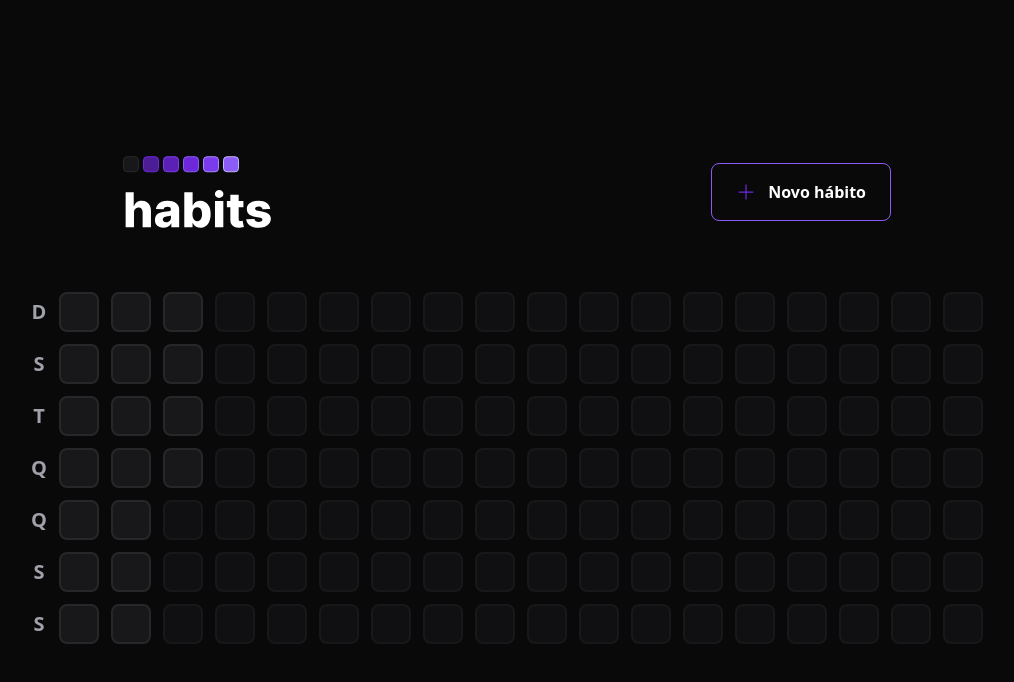
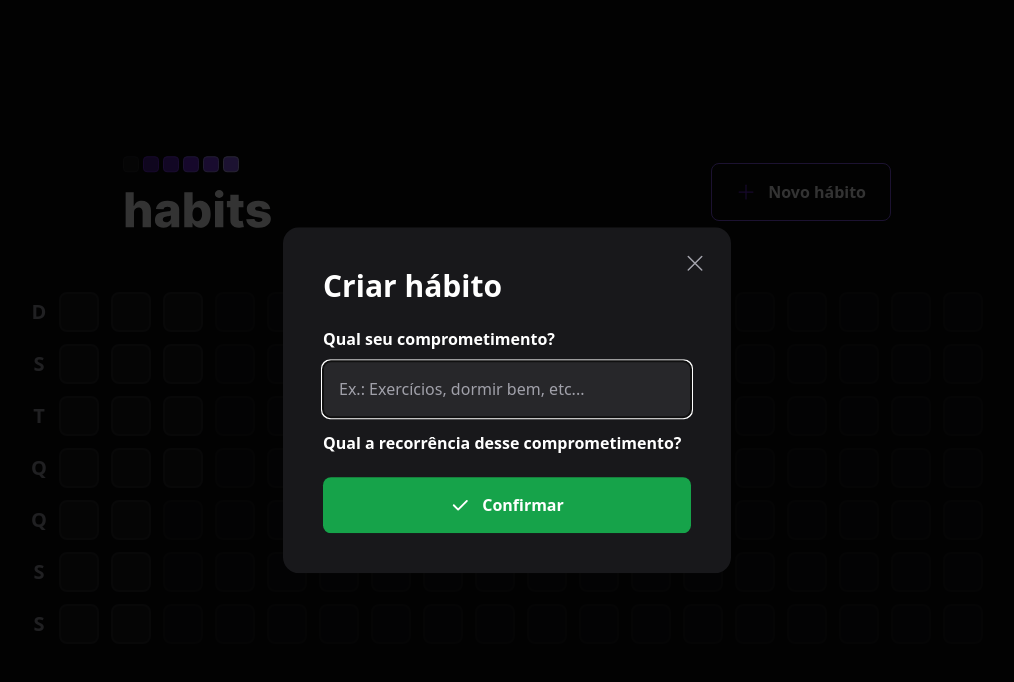
Before and after one commit to alissonfelipeee/nlw-setup-habit, a React (Vite) app in the folder web/: page / in a window 1280 px wide. Both pictures are taken after a click on the button "Novo hábito". Shown: the top 682 px of the page, without its empty margins (133-1147 px from the left). Built offline with nearby package versions, Linux system fonts and the light colour scheme.

Commit message:
:lipstick: feat: [web] habit creation modal

```diff
--- a/web/package.json
+++ b/web/package.json
@@ -9,6 +9,7 @@
     "preview": "vite preview"
   },
   "dependencies": {
+    "@radix-ui/react-dialog": "^1.0.2",
     "dayjs": "^1.11.7",
     "phosphor-react": "^1.4.1",
     "react": "^18.2.0",
--- a/web/src/components/Header.tsx
+++ b/web/src/components/Header.tsx
@@ -1,18 +1,36 @@
-import { Plus } from "phosphor-react";
+import * as Dialog from "@radix-ui/react-dialog";
+import { Plus, X } from "phosphor-react";
 
 import logoImage from "../assets/logo.svg";
+import { NewHabitForm } from "./NewHabitForm";
 
 export function Header() {
   return (
     <div className="w-full max-w-3xl mx-auto flex items-center justify-between">
       <img src={logoImage} alt="Habits logo" />
-      <button
-        type="button"
-        className="border border-violet-500 font-semibold rounded-lg px-6 py-4 flex items-center gap-3 hover:bg-violet-400 hover:text-black"
-      >
-        <Plus size={20} className="text-violet-700" />
-        Novo hábito
-      </button>
+
+      <Dialog.Root>
+        <Dialog.Trigger
+          type="button"
+          className="border border-violet-500 font-semibold rounded-lg px-6 py-4 flex items-center gap-3 hover:bg-violet-400 hover:text-black"
+        >
+          <Plus size={20} className="text-violet-700" />
+          Novo hábito
+        </Dialog.Trigger>
+
+        <Dialog.Portal>
+          <Dialog.Overlay className="w-screen h-screen bg-black/80 fixed inset-0" />
+          <Dialog.Content className="absolute p-10 bg-zinc-900 rounded-2xl w-full max-w-md top-1/2 left-1/2 -translate-x-1/2 -translate-y-1/2">
+            <Dialog.Close className="absolute right-6 top-6 text-zinc-400 hover:text-zinc-200">
+              <X size={24} aria-label="Fechar" />
+            </Dialog.Close>
+            <Dialog.Title className="text-3xl leading-tight font-bold">
+              Criar hábito
+            </Dialog.Title>
+            <NewHabitForm />
+          </Dialog.Content>
+        </Dialog.Portal>
+      </Dialog.Root>
     </div>
   );
 }
--- /dev/null
+++ b/web/src/components/NewHabitForm.tsx
@@ -0,0 +1,27 @@
+import { Check } from "phosphor-react";
+
+export function NewHabitForm() {
+  return (
+    <form className="w-full flex flex-col mt-6">
+      <label htmlFor="title" className="font-semibold leading-tight">
+        Qual seu comprometimento?
+      </label>
+      <input
+        type="text"
+        id="title"
+        placeholder="Ex.: Exercícios, dormir bem, etc..."
+        className="p-4 rounded-lg mt-3 bg-zinc-800 text-white placeholder:text-zinc-400"
+        autoFocus
+      />
+
+      <label htmlFor="" className="font-semibold leading-tight mt-4">
+        Qual a recorrência desse comprometimento?
+      </label>
+
+      <button type="submit" className="mt-6 rounded-lg p-4 flex items-center justify-center gap-3 font-semibold bg-green-600 hover:bg-green-500">
+        <Check size={20} weight="bold" />
+        Confirmar
+      </button>
+    </form>
+  );
+}
```
Also changed, not shown: 1 other file (tests, documents, lock files or other folders).
